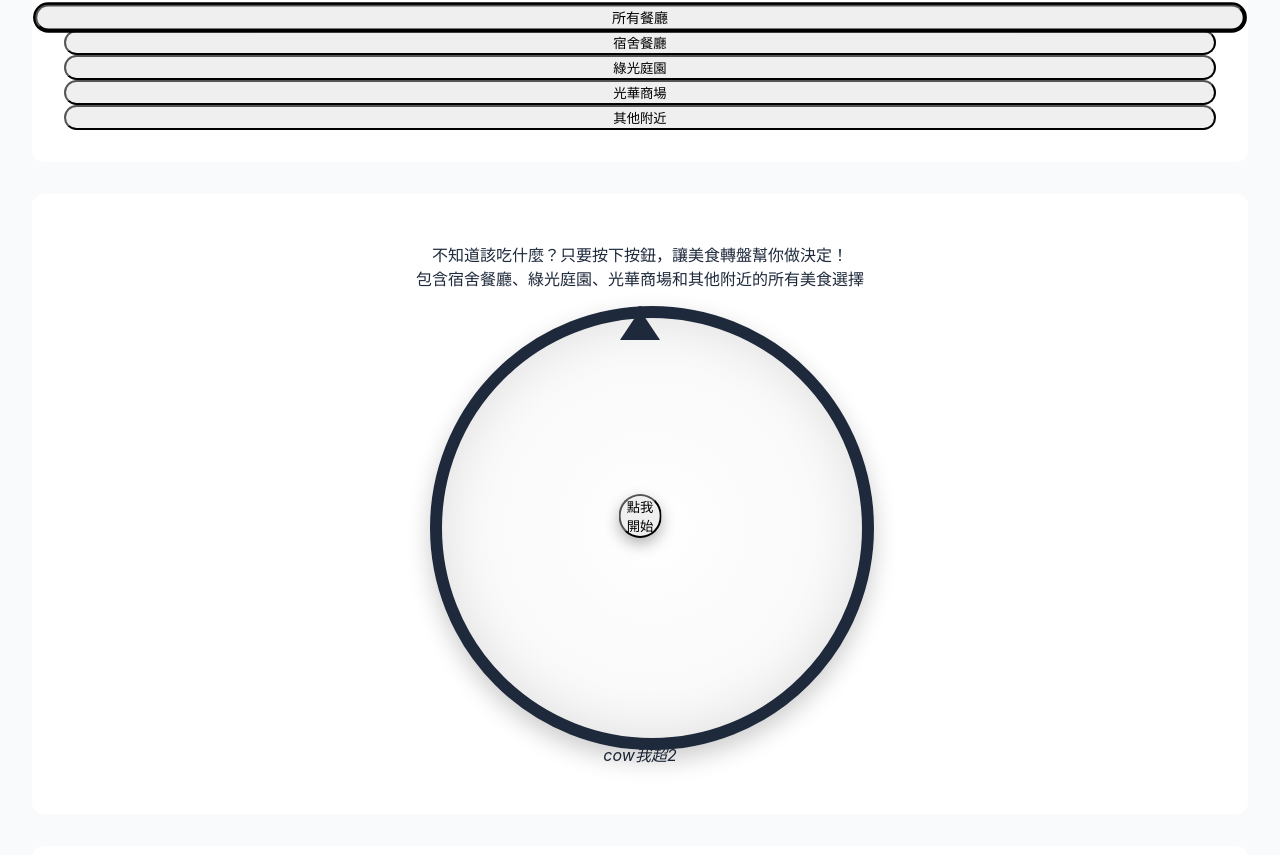
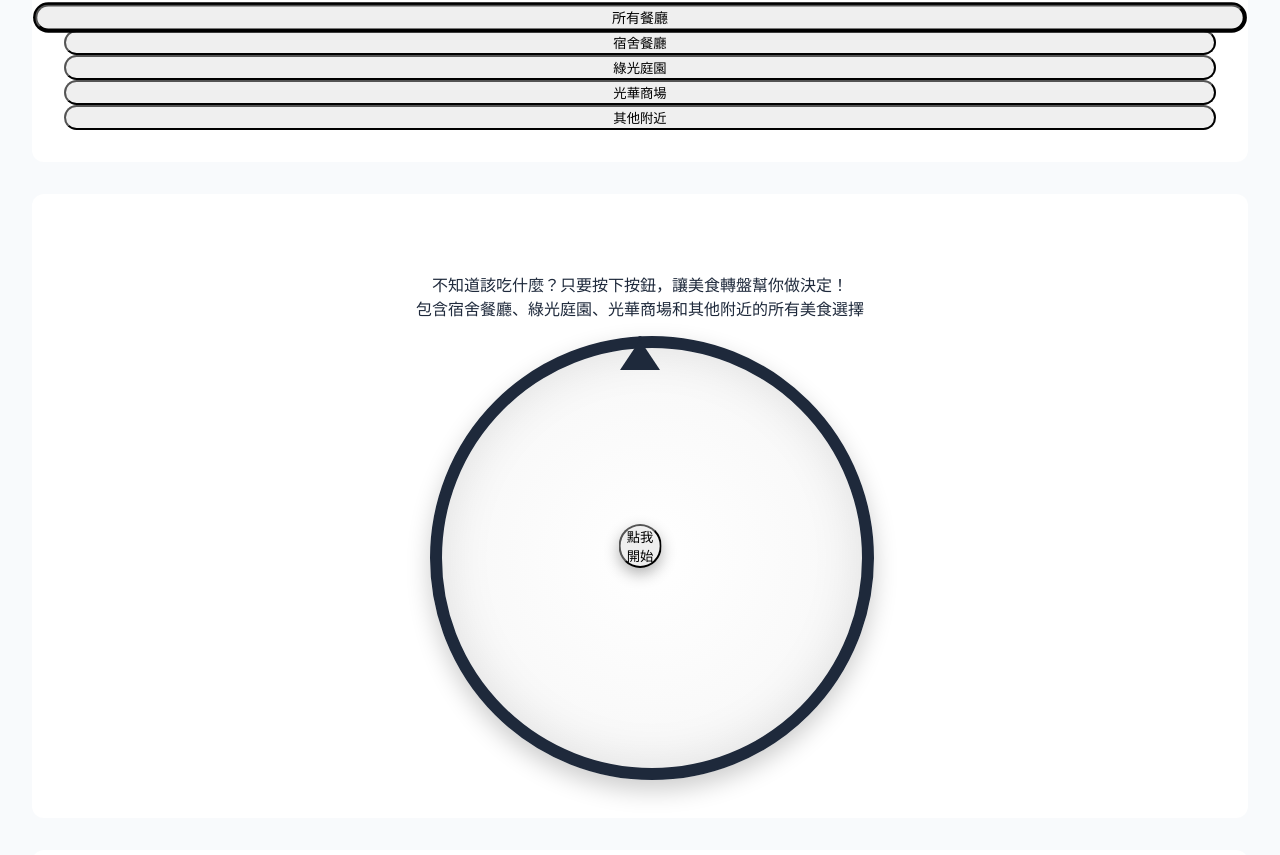
Before and after one commit to cnfzon/ntut_EastDormitory, a Next.js app in the folder ntut_eastdormitory/: page /food-finder in a window 1280 px wide. Shown: the part 385-1240 px from the top of the page. Built offline with nearby package versions, Linux system fonts and the light colour scheme.

Commit message:
調整轉盤位置至頁面中心並刪除多餘提示詞

```diff
--- a/ntut_eastdormitory/pages/food-finder.js
+++ b/ntut_eastdormitory/pages/food-finder.js
@@ -237,7 +237,7 @@ export default function FoodFinder() {
       </section>
 
       {/* Wheel Section */}
-      <section className="content-section py-6">
+      <section className="content-section py-6 flex justify-center items-center min-h-[70vh]">
         <div className="max-w-4xl mx-auto text-center mb-8">
           <p className="text-xl text-gray-700 mb-6">
             不知道該吃什麼？只要按下按鈕，讓美食轉盤幫你做決定！
@@ -379,9 +379,6 @@ export default function FoodFinder() {
             </button>
           </div>
 
-          <p className="text-gray-500 italic mt-4">
-            {rotating ? 'cow我超2' : 'cow我超2'}
-          </p>
         </div>
       </section>
 
```
